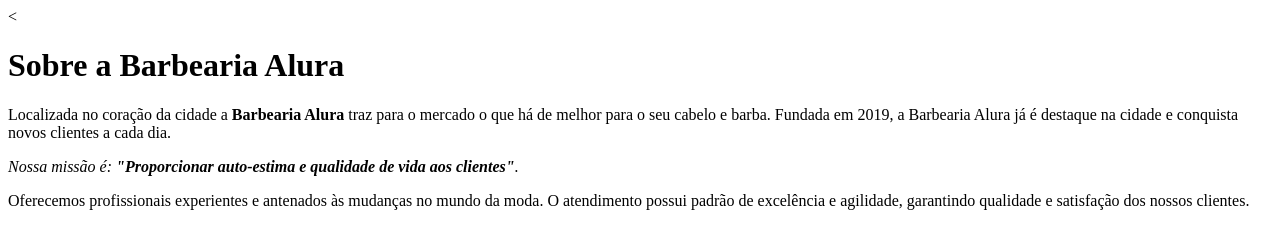
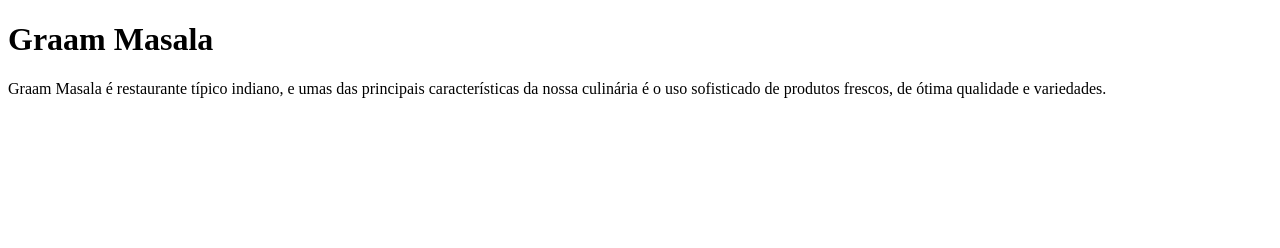
Before and after one commit to CBLMB/pensamento-computacional-Wilson-Joffre, a plain HTML site: page index.html in a window 1280 px wide. Drawn offline with Linux system fonts and the light colour scheme.

Commit message:
graam masala

```diff
--- a/index.html
+++ b/index.html
@@ -1,9 +1,13 @@
-<<h1>Sobre a Barbearia Alura</h1>
-
-<p>Localizada no coração da cidade a <strong>Barbearia Alura</strong> traz para o mercado o que há de melhor para o seu cabelo e barba.
-Fundada em 2019, a Barbearia Alura já é destaque na cidade e conquista novos clientes a cada dia.</p>
-
-<p><em>Nossa missão é: <strong>"Proporcionar auto-estima e qualidade de vida aos clientes"</strong>.</em></p>
-
-<p>Oferecemos profissionais experientes e antenados às mudanças no mundo da moda.
-O atendimento possui padrão de excelência e agilidade, garantindo qualidade e satisfação dos nossos clientes.</p>
+<!DOCTYPE html>
+<html lang="en" dir="ltr">
+  <head>
+    <meta charset="utf-8">
+    <title></title>
+  </head>
+  <body>
+<h1>Graam Masala</h1>
+<p> Graam Masala é restaurante típico indiano, e umas das principais características da nossa
+culinária é o uso sofisticado de produtos frescos, de ótima qualidade e variedades.</p>
+<img src="" alt="">
+ </body>
+</html>
```
Also changed, not shown: temperos.jpg (added).
